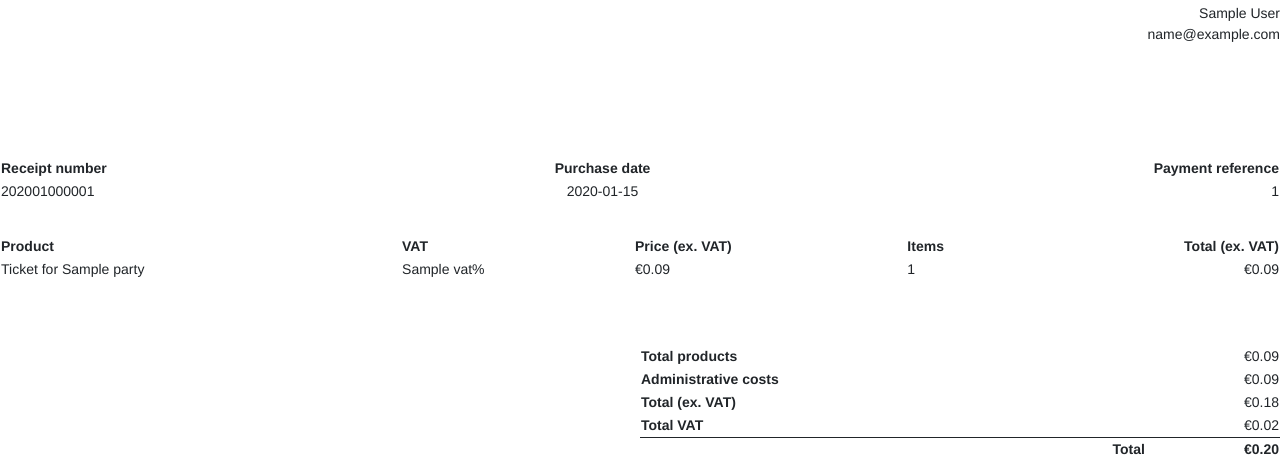
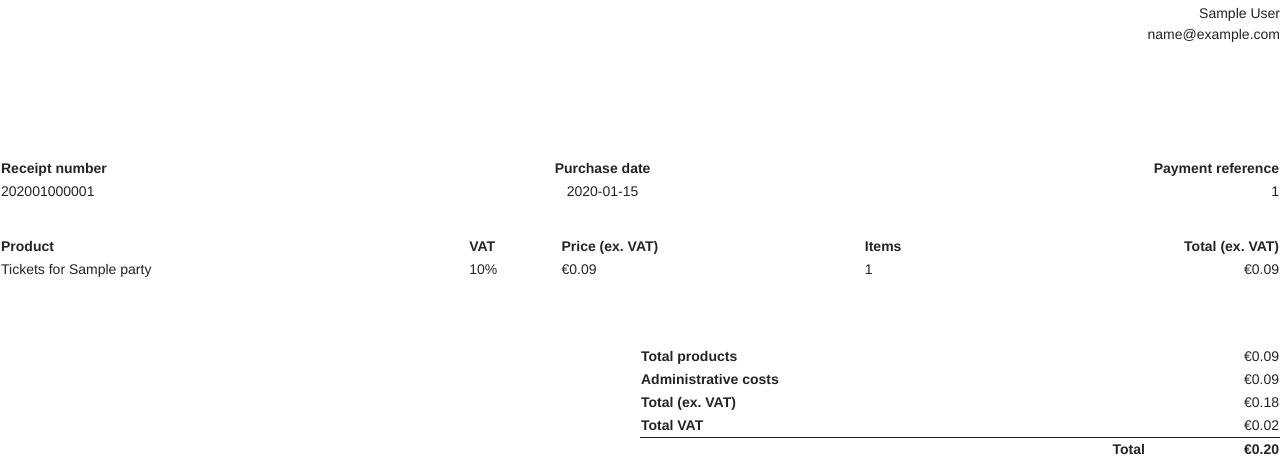
Before and after one commit to AlenAlic/clubpromoters-api, a Flask app: template backend/templates/receipts/receipt_template.html in a window 1280 px wide. Shown: the part 272-748 px from the top of the page. Run offline with Flask 2, Linux system fonts and the light colour scheme; tables that the repository leaves empty hold one stand-in row (values such as "Sample post"); the template is opened without the code that fills it: values that come from a table or form of the project are taken from there, most other values are stand-ins (such as "Sample title", 1, 10 or a date in 2020).

Commit message:
bug fix => receipt vat numbers

```diff
--- a/backend/templates/receipts/receipt_template.html
+++ b/backend/templates/receipts/receipt_template.html
@@ -48,11 +48,11 @@
                 </thead>
                 <tbody>
                 <tr>
-                    <td>Ticket for {{ purchase.party.name }}</td>
-                    <td>{{ conf.vat }}%</td>
-                    <td>{{ purchase.receipt_ticket_price_no_vat | euro_format }}</td>
+                    <td>Tickets for {{ purchase.party.name }}</td>
+                    <td>{{ purchase.vat_percentage }}%</td>
+                    <td>{{ purchase.receipt_ticket_price_no_vat | cents_to_euro | euro_format }}</td>
                     <td>{{ purchase.number_of_tickets }}</td>
-                    <td>{{ purchase.receipt_price_no_vat | euro_format }}</td>
+                    <td>{{ purchase.receipt_price_no_vat | cents_to_euro| euro_format }}</td>
                 </tr>
                 </tbody>
             </table>
@@ -61,22 +61,22 @@
                 <tr>
                     <th></th>
                     <th>Total products</th>
-                    <td>{{ purchase.receipt_price_no_vat | euro_format }}</td>
+                    <td>{{ purchase.receipt_price_no_vat | cents_to_euro| euro_format }}</td>
                 </tr>
                 <tr>
                     <th></th>
                     <th>Administrative costs</th>
-                    <td>{{ purchase.administration_costs_no_vat | euro_format }}</td>
+                    <td>{{ purchase.administration_costs_no_vat | cents_to_euro| euro_format }}</td>
                 </tr>
                 <tr>
                     <th></th>
                     <th>Total (ex. VAT)</th>
-                    <td>{{ (purchase.administration_costs_no_vat + purchase.receipt_price_no_vat) | euro_format }}</td>
+                    <td>{{ (purchase.administration_costs_no_vat + purchase.receipt_price_no_vat) | cents_to_euro| euro_format }}</td>
                 </tr>
                 <tr>
                     <th></th>
                     <th>Total VAT</th>
-                    <td>{{ purchase.vat | euro_format }}</td>
+                    <td>{{ purchase.vat | cents_to_euro | euro_format }}</td>
                 </tr>
                 <tr class="receipt-total">
                     <th></th>
--- a/models/purchase/model.py
+++ b/models/purchase/model.py
@@ -161,20 +161,20 @@ class Purchase(db.Model, TrackModifications):
 
     @property
     def receipt_ticket_price_no_vat(self):
-        return cents_to_euro(self.ticket_price * (100 - self.vat_percentage)/100)
+        return int(self.ticket_price * 100 / (self.vat_percentage + 100))
 
     @property
     def receipt_price_no_vat(self):
-        return cents_to_euro(self.price * (100 - self.vat_percentage)/100)
+        return self.receipt_ticket_price_no_vat * self.number_of_tickets
 
     @property
     def administration_costs_no_vat(self):
-        return cents_to_euro(self.administration_costs * (100 - self.vat_percentage)/100)
+        return int(self.administration_costs * 100 / (self.vat_percentage + 100))
 
     @property
     def vat(self):
-        return cents_to_euro(self.price) - self.receipt_price_no_vat + \
-               cents_to_euro(self.administration_costs) - self.administration_costs_no_vat
+        return self.price - self.receipt_price_no_vat + \
+               self.administration_costs - self.administration_costs_no_vat
 
     # PromoterFinances
     def promoter_tickets(self):
```
